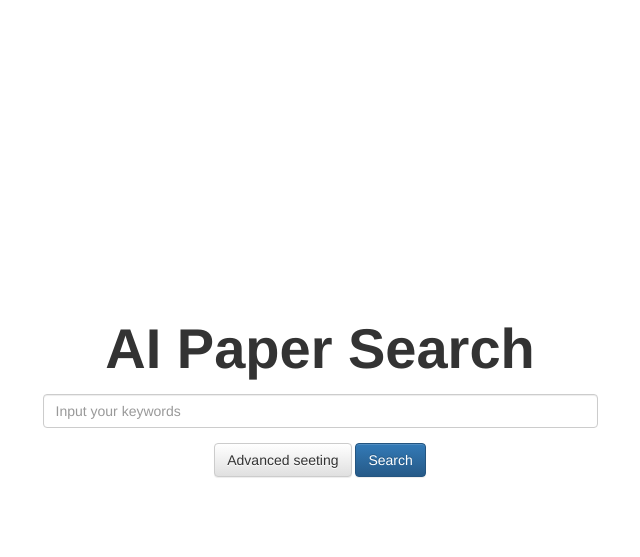
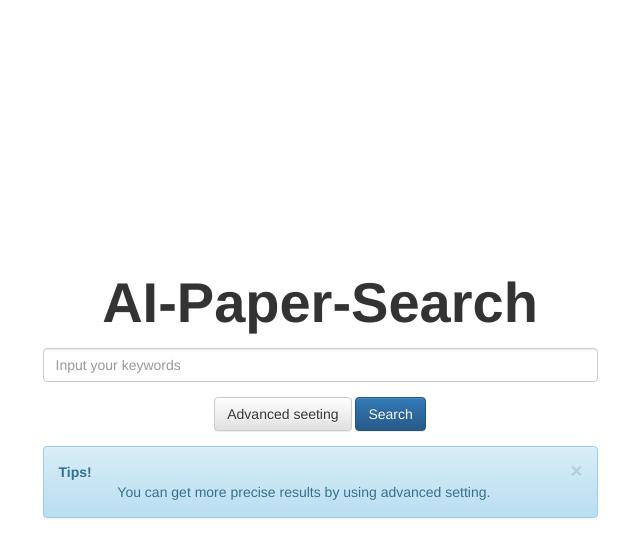
Before and after one commit to MLNLP-World/AI-Paper-Collector, a Flask app: page / in a window 1280 px wide. Shown: the top 557 px of the page, without its empty margins (320-960 px from the left). Run offline with Flask 2, Linux system fonts and the light colour scheme; parts of the project's set-up code (start-up, migrations or seed data) failed here and were passed over; some libraries are stand-ins or nearby versions.

Commit message:
feat(add): add tips and home link

```diff
--- a/templates/search.html
+++ b/templates/search.html
@@ -1,12 +1,12 @@
 {% block search %}
 
 <div class="col-xs-10 col-xs-offset-1 col-sm-8 col-sm-offset-2 col-md-6 col-md-offset-3">
-
     <form action="/r" method="post">
         <div class="form-group text-center">
-                    <label for="search-query">AI Paper Search</label>
+            <label for="search-query"><a href="/" class="text-info" style="color:#333">AI-Paper-Search</a></label>
             {% if last_query %}
-                    <input type="text" class="form-control" id="query" name="query" value="{{ last_query }}" placeholder="Input your keywords">
+            <input type="text" class="form-control" id="query" name="query" value="{{ last_query }}"
+                placeholder="Input your keywords">
             {% else %}
             <input type="text" class="form-control" id="query" name="query" placeholder="Input your keywords">
             {% endif %}
@@ -19,6 +19,15 @@
             <a id="research-button" class="btn btn-info">Search in Results</a>
             {% endif %}
         </div>
+
+        {% if not last_query %}
+        <div class="alert alert-info alert-dismissible" role="alert">
+            <button type="button" class="close" data-dismiss="alert" aria-label="Close"><span
+                    aria-hidden="true">&times;</span></button>
+            <strong>Tips!</strong>
+            <p class="text-center">You can get more precise results by using advanced setting.</p>
+        </div>
+        {% endif %}
 
         <div class="form-group advanced-search-panel">
             <div class="panel panel-default">
@@ -118,8 +127,8 @@
                                 <div class="row" id="conf-list">
                                     {% for conf in confs %}
                                     <fieldset class="col-xs-12 col-sm-6">
-                                                <input type="checkbox" name="confs" value="{{ conf }}"
-                                                    autocomplete="off" checked>
+                                        <input type="checkbox" name="confs" value="{{ conf }}" autocomplete="off"
+                                            checked>
                                         {{ conf }}
                                     </fieldset>
                                     {% endfor %}
```
Lines whose indentation alone changed are shown as unchanged.
